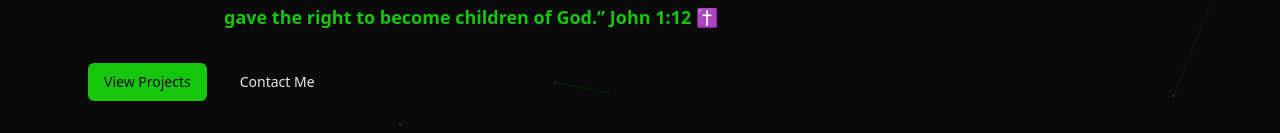
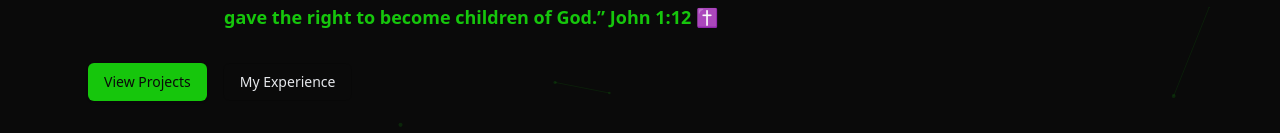
Before and after one commit to Kirubel-Eshetu/portfolio-website, a Next.js app: page / in a window 1280 px wide. Shown: the part 450-583 px from the top of the page. Built offline with nearby package versions, Linux system fonts and the light colour scheme.

Commit message:
change of major link

```diff
--- a/src/components/Hero.tsx
+++ b/src/components/Hero.tsx
@@ -36,8 +36,8 @@ export function Hero() {
         <a href="#projects" className="group inline-flex items-center rounded-md bg-accent text-background px-4 py-2 text-sm font-medium hover:opacity-90 shadow">
           View Projects
         </a>
-        <a href="#contact" className="group inline-flex items-center rounded-md border border-black/10 dark:border-white/20 px-4 py-2 text-sm font-medium hover:bg-black/5 dark:hover:bg-white/10">
-          Contact Me
+        <a href="#experience" className="group inline-flex items-center rounded-md border border-black/10 dark:border-white/100 px-4 py-2 text-sm font-medium hover:bg-accent/5 dark:hover:bg-white/10">
+          My Experience
         </a>
       </div>
       <motion.div
```
